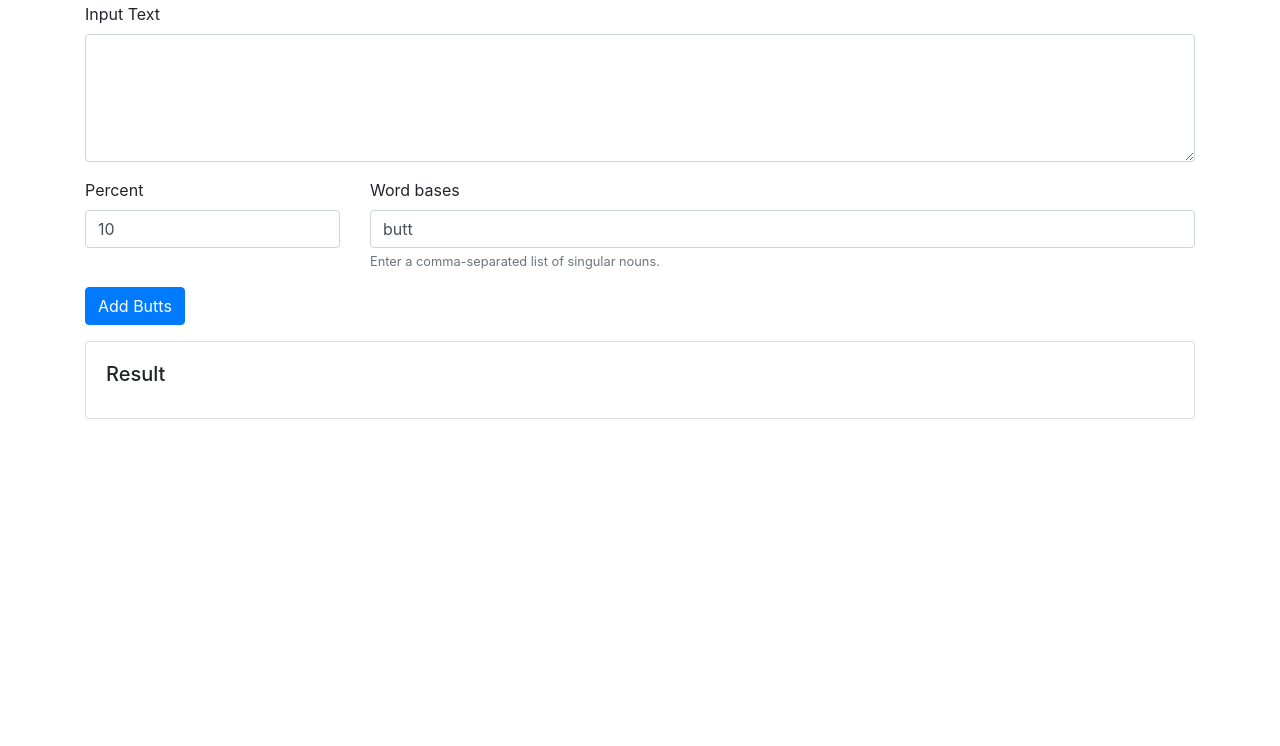
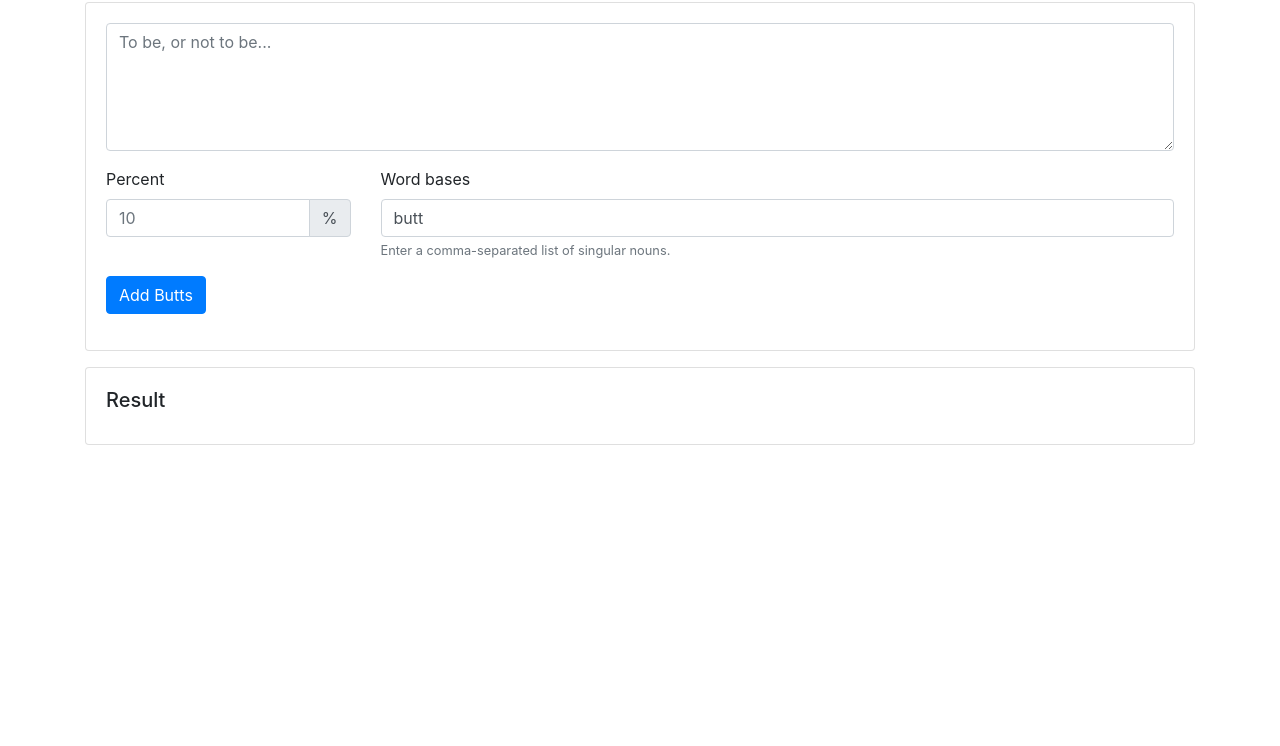
Before and after one commit to littleviking/littleviking.github.io, a plain HTML site: page index.html in a window 1280 px wide. Shown: the part 54-800 px from the top of the page. Drawn offline with nearby package versions, Linux system fonts and the light colour scheme.

Commit message:
UI improvements

```diff
--- a/index.html
+++ b/index.html
@@ -9,14 +9,20 @@
     <header>
       <h1>Ten Percent Butts</h1>
     </header>
+    <div class="card">
+      <div class="card-body">
         <div class="form-group">
-      <label for="input_text">Input Text</label><br>
-      <textarea class="form-control" id="input_text" style="height:8em;"></textarea>
+          <textarea class="form-control" id="input_text" style="height:8em;" placeholder="To be, or not to be..."></textarea>
         </div>
         <div class="form-group row">
           <div class="col-sm-3">
             <label for="percent">Percent</label>
-        <input class="form-control" type="number" name="percent" id="percent" min="1" max="100" value="10">
+            <div class="input-group">
+              <input class="form-control" type="number" name="percent" id="percent" min="1" max="100" placeholder="10">
+              <div class="input-group-append">
+                <div class="input-group-text">%</div>
+              </div>
+            </div>
           </div>
           <div class="col-sm-9 text-align-right">
             <label for="word_bases">Word bases</label>
@@ -27,6 +33,9 @@
         <div class="form-group">
           <button id="submit" class="btn btn-primary">Add Butts</button>
         </div>
+      </div>
+    </div>
+    <p></p>
     <div class="card">
       <div class="card-body">
         <h5 class="card-title">Result</h5>
@@ -74,7 +83,7 @@
         };
         this.input_text = this._escapeHtml(input_text);
         this.percent = options.percent || 10;
-        if (options.word_bases) { this.word_bases = options.word_bases; }
+        if (options.word_bases.length > 0) { this.word_bases = options.word_bases; }
       }
 
       parseInput(input_text) {
```
Lines whose indentation alone changed are shown as unchanged.
